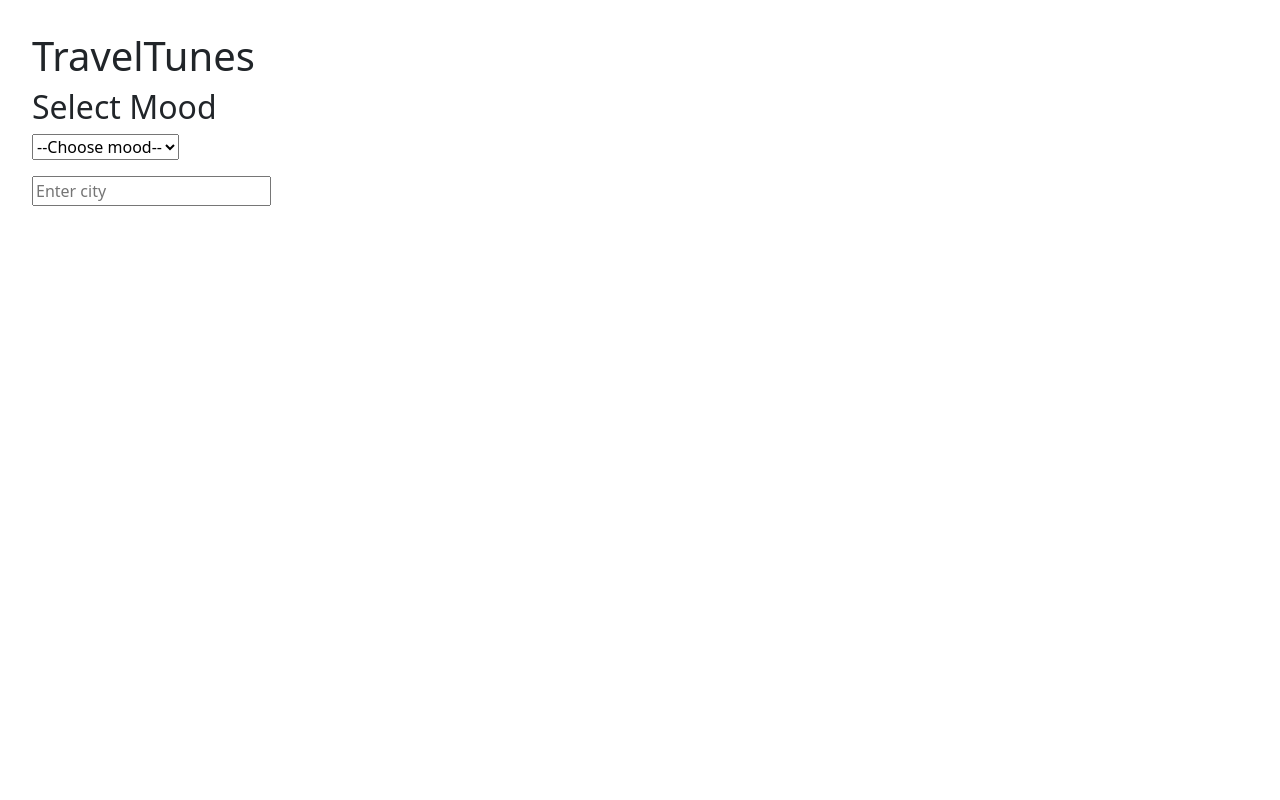
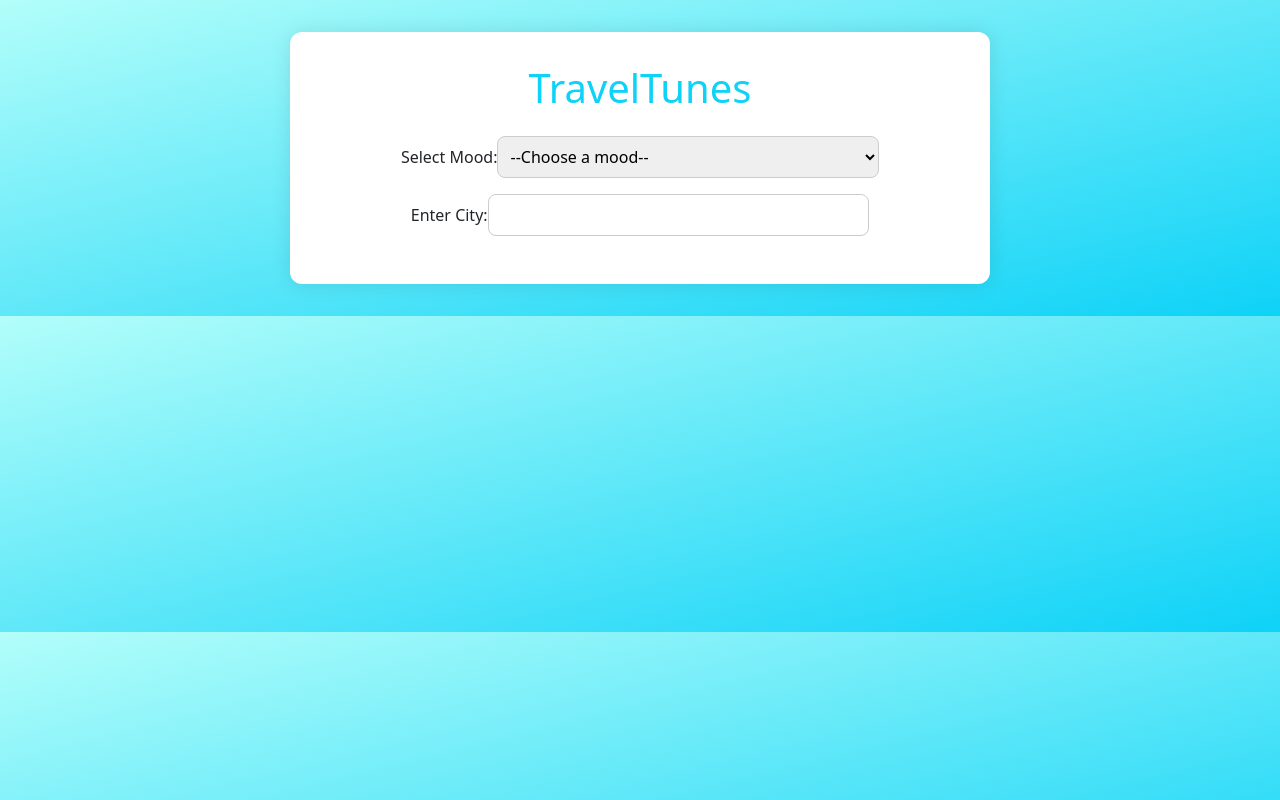
Before and after one commit to QILINXIE02/API-project-client, a React (Vite) app: page / in a window 1280 px wide. Built offline with nearby package versions, Linux system fonts and the light colour scheme.

Commit message:
css and front end

```diff
--- a/src/App.jsx
+++ b/src/App.jsx
@@ -1,4 +1,9 @@
 import React, { useEffect, useState } from 'react';
+import './index.css';
+import MoodSelector from './components/MoodSelector';
+import CityInput from './components/CityInput';
+import WeatherDisplay from './components/WeatherDisplay';
+import MusicTrackList from './components/MusicTrackList';
 import { fetchWeather, fetchTracksByMood } from './utils/api';
 
 const App = () => {
@@ -8,61 +13,20 @@ const App = () => {
   const [tracks, setTracks] = useState([]);
 
   useEffect(() => {
-    if (city) {
-      fetchWeather(city).then(setWeather);
-    }
+    if (city) fetchWeather(city).then(setWeather);
   }, [city]);
 
   useEffect(() => {
-    if (mood && city) {
-      fetchTracksByMood(mood, city).then(setTracks);
-    }
+    if (mood && city) fetchTracksByMood(mood, city).then(setTracks);
   }, [mood, city]);
 
   return (
-    <div style={{ padding: '2rem' }}>
-      <h1>TravelTunes</h1>
-
-      <h2>Select Mood</h2>
-      <select onChange={(e) => setMood(e.target.value)} defaultValue="">
-        <option value="" disabled>--Choose mood--</option>
-        {['happy', 'sad', 'romantic', 'chill', 'energetic'].map((m) => (
-          <option key={m} value={m}>{m}</option>
-        ))}
-      </select>
-
-      <div style={{ marginTop: '1rem' }}>
-        <input
-          type="text"
-          value={city}
-          onChange={(e) => setCity(e.target.value)}
-          placeholder="Enter city"
-        />
-      </div>
-
-      {weather && (
-        <div>
-          <h4>Current Weather: {weather.weather.description}</h4>
-          <p>Temperature: {weather.temp}°C</p>
-        </div>
-      )}
-
-      {tracks.length > 0 && (
-        <div>
-          <h3>Music for {mood}</h3>
-          <ul>
-            {tracks.map((track) => (
-              <li key={track.id}>
-                <strong>{track.name}</strong> by {track.artist_name}
-                <br />
-                <audio controls>
-                  <source src={track.audio} type="audio/mpeg" />
-                </audio>
-              </li>
-            ))}
-          </ul>
-        </div>
-      )}
+    <div className="app-container">
+      <h1 className="title">TravelTunes</h1>
+      <MoodSelector mood={mood} setMood={setMood} />
+      <CityInput city={city} setCity={setCity} />
+      <WeatherDisplay weather={weather} />
+      <MusicTrackList tracks={tracks} mood={mood} />
     </div>
   );
 };
--- a/src/app.css
+++ /dev/null
@@ -1,23 +0,0 @@
-body{
-  padding: 20px;
-  background-color: rgb(243, 223, 198);
-  margin: auto;
-}
-
-.cardGroup {
-  display:flex;
-  justify-content: center;
-}
-
-nav {
-  color: white;
-}
-
-nav h1{
-  width: 36%;
-}
-
-#map{
-  text-align: center;
-  width: 100%
-}
--- /dev/null
+++ b/src/components/CityInput.jsx
@@ -0,0 +1,10 @@
+import React from 'react';
+
+const CityInput = ({ city, setCity }) => (
+  <div className="input">
+    <label htmlFor="city">Enter City:</label>
+    <input id="city" type="text" value={city} onChange={(e) => setCity(e.target.value)} />
+  </div>
+);
+
+export default CityInput;
--- a/src/components/MoodSelector.jsx
+++ b/src/components/MoodSelector.jsx
@@ -1,21 +1,15 @@
 import React from 'react';
 
-const MoodSelector = ({ setMood }) => {
-  const moods = ['happy', 'sad', 'romantic', 'chill', 'energetic'];
-
-  return (
-    <div>
-      <h2>Select Mood</h2>
-      <select onChange={(e) => setMood(e.target.value)} defaultValue="">
-        <option value="" disabled>--Choose mood--</option>
-        {moods.map((mood) => (
-          <option key={mood} value={mood}>
-            {mood}
-          </option>
-        ))}
-      </select>
-    </div>
-  );
-};
+const MoodSelector = ({ mood, setMood }) => (
+  <div className="selector">
+    <label htmlFor="mood">Select Mood:</label>
+    <select id="mood" value={mood} onChange={(e) => setMood(e.target.value)}>
+      <option value="">--Choose a mood--</option>
+      {['happy', 'sad', 'romantic', 'chill', 'energetic'].map((m) => (
+        <option key={m} value={m}>{m}</option>
+      ))}
+    </select>
+  </div>
+);
 
 export default MoodSelector;
--- a/src/components/MusicTrackList.jsx
+++ b/src/components/MusicTrackList.jsx
@@ -1,19 +1,8 @@
-import React, { useEffect, useState } from 'react';
-import { fetchTracksByMood } from '../utils/api';
+import React from 'react';
 
-const MusicTrackList = ({ mood, city }) => {
-  const [tracks, setTracks] = useState([]);
-
-  useEffect(() => {
-    if (mood && city) {
-      fetchTracksByMood(mood, city).then(setTracks);
-    }
-  }, [mood, city]);
-
-  if (!mood || !city) return null;
-
-  return (
-    <div>
+const MusicTrackList = ({ tracks, mood }) => (
+  tracks.length > 0 ? (
+    <div className="music">
       <h3>Music for {mood}</h3>
       <ul>
         {tracks.map((track) => (
@@ -27,7 +16,7 @@ const MusicTrackList = ({ mood, city }) => {
         ))}
       </ul>
     </div>
-  );
-};
+  ) : null
+);
 
 export default MusicTrackList;
--- a/src/components/WeatherDisplay.jsx
+++ b/src/components/WeatherDisplay.jsx
@@ -1,23 +1,12 @@
-import React, { useEffect, useState } from 'react';
-import { fetchWeather } from '../utils/api';
+import React from 'react';
 
-const WeatherDisplay = ({ city }) => {
-  const [weather, setWeather] = useState(null);
-
-  useEffect(() => {
-    if (city) {
-      fetchWeather(city).then(setWeather);
-    }
-  }, [city]);
-
-  if (!weather) return <div>Loading weather...</div>;
-
-  return (
-    <div>
+const WeatherDisplay = ({ weather }) => (
+  weather ? (
+    <div className="weather">
       <h4>Current Weather: {weather.weather.description}</h4>
       <p>Temperature: {weather.temp}°C</p>
     </div>
-  );
-};
+  ) : null
+);
 
 export default WeatherDisplay;
--- /dev/null
+++ b/src/index.css
@@ -0,0 +1,51 @@
+body {
+  margin: 0;
+  font-family: 'Segoe UI', Tahoma, Geneva, Verdana, sans-serif;
+  background: linear-gradient(to bottom right, #b2fefa, #0ed2f7);
+  color: #333;
+}
+
+.app-container {
+  max-width: 700px;
+  margin: 2rem auto;
+  background: white;
+  border-radius: 12px;
+  box-shadow: 0 0 20px rgba(0, 0, 0, 0.1);
+  padding: 2rem;
+  text-align: center;
+}
+
+.title {
+  font-size: 2.5rem;
+  color: #0ed2f7;
+  margin-bottom: 1.5rem;
+}
+
+.selector,
+.input {
+  margin: 1rem 0;
+}
+
+.weather,
+.music {
+  margin-top: 2rem;
+}
+
+select,
+input {
+  padding: 0.5rem;
+  border-radius: 8px;
+  border: 1px solid #ccc;
+  width: 60%;
+  font-size: 1rem;
+}
+
+audio {
+  margin-top: 0.5rem;
+  width: 100%;
+}
+
+ul {
+  list-style-type: none;
+  padding: 0;
+}
--- a/src/utils/api.js
+++ b/src/utils/api.js
@@ -1,21 +1,26 @@
-const API_URL = "http://localhost:3001/api";
+// src/utils/api.js
+import axios from 'axios';
+
+const BASE_URL = 'http://localhost:3001/api';
+
+export const fetchWeather = async (city) => {
+  try {
+    const response = await axios.get(`${BASE_URL}/weather`, { params: { city } });
+    return response.data;
+  } catch (error) {
+    console.error('Error fetching weather:', error);
+    return null;
+  }
+};
 
 export const fetchTracksByMood = async (mood, city) => {
   try {
-    const res = await fetch(`${API_URL}/music/tracks?mood=${mood}&city=${city}`);
-    return await res.json();
+    const response = await axios.get(`${BASE_URL}/music`, {
+      params: { mood, city },
+    });
+    return response.data;
   } catch (error) {
-    console.error("Error fetching tracks:", error);
+    console.error('Error fetching tracks:', error);
     return [];
   }
 };
-
-export const fetchWeather = async (city) => {
-  try {
-    const res = await fetch(`${API_URL}/weather?city=${city}`);
-    return await res.json();
-  } catch (error) {
-    console.error("Error fetching weather:", error);
-    return null;
-  }
-};
```
